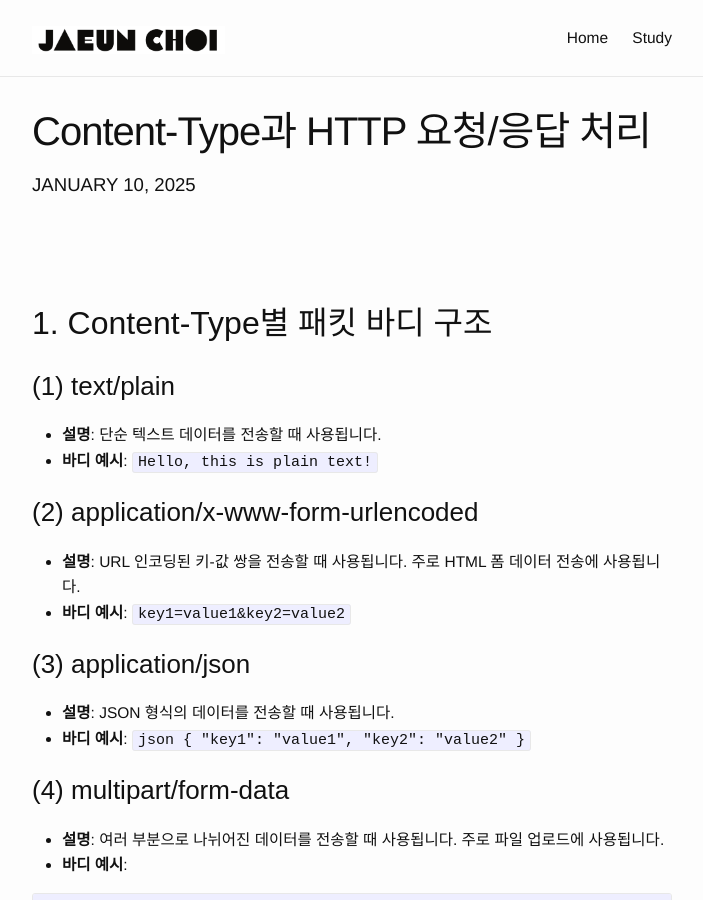
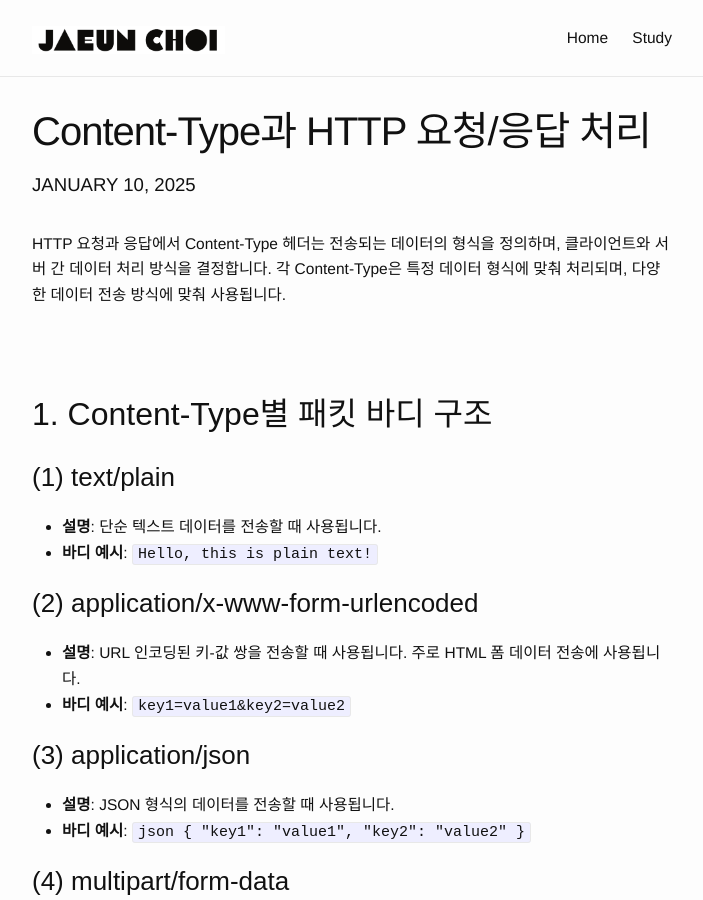
Before and after one commit to Jaeun-Choi98/jaeun-choi98.github.io, a Jekyll site: the page built from _posts/2025-01-10-rest(1).md, in a window 1280 px wide and 900 px high. Shown: the whole window, without its empty margins (288-991 px from the left). Built offline with Jekyll 4.4.1, drawn with Linux system fonts in a browser that asks for light colours.

Commit message:
modified post

```diff
--- a/_posts/2025-01-10-rest(1).md
+++ b/_posts/2025-01-10-rest(1).md
@@ -4,6 +4,8 @@ title: 'Content-Type과 HTTP 요청/응답 처리'
 tags: ['Go', 'rest']
 date: 2025-01-10 11:50:00
 ---
+
+HTTP 요청과 응답에서 Content-Type 헤더는 전송되는 데이터의 형식을 정의하며, 클라이언트와 서버 간 데이터 처리 방식을 결정합니다. 각 Content-Type은 특정 데이터 형식에 맞춰 처리되며, 다양한 데이터 전송 방식에 맞춰 사용됩니다.
 
 <br>
 <br>
```
